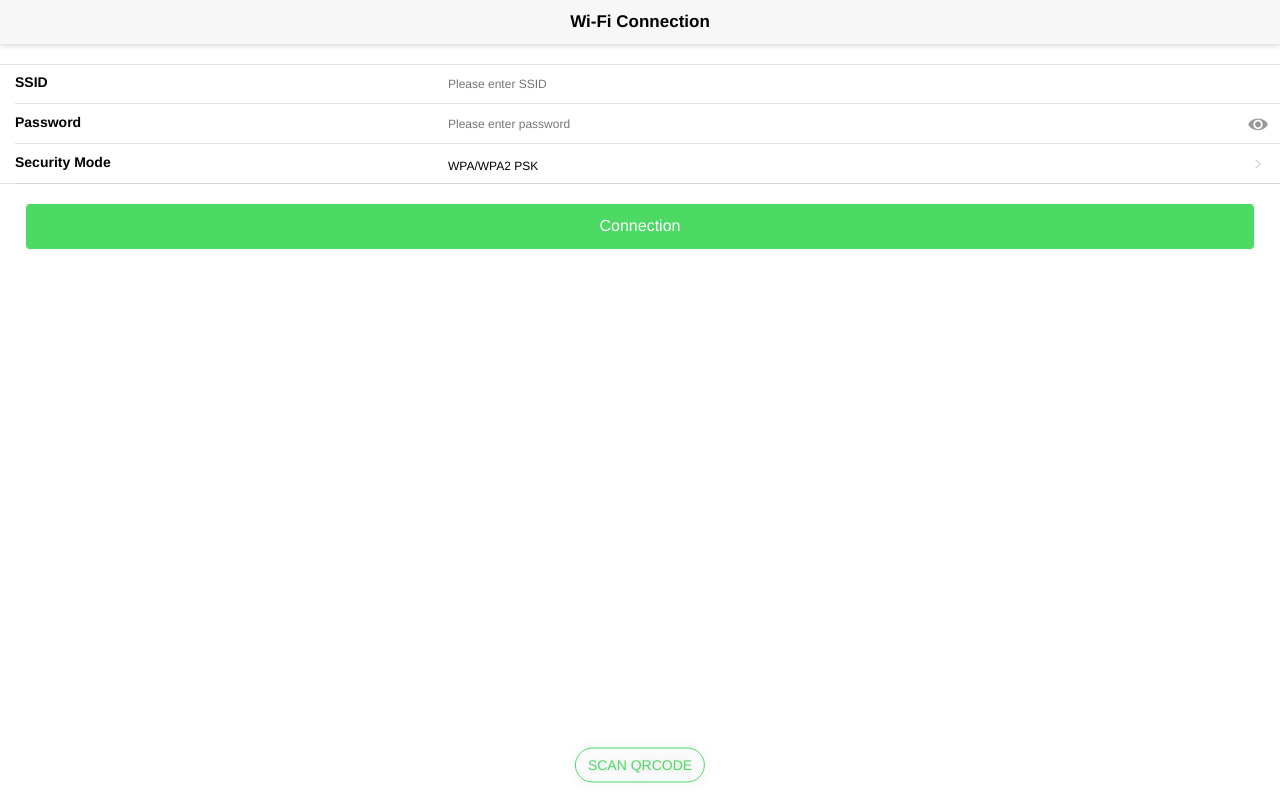
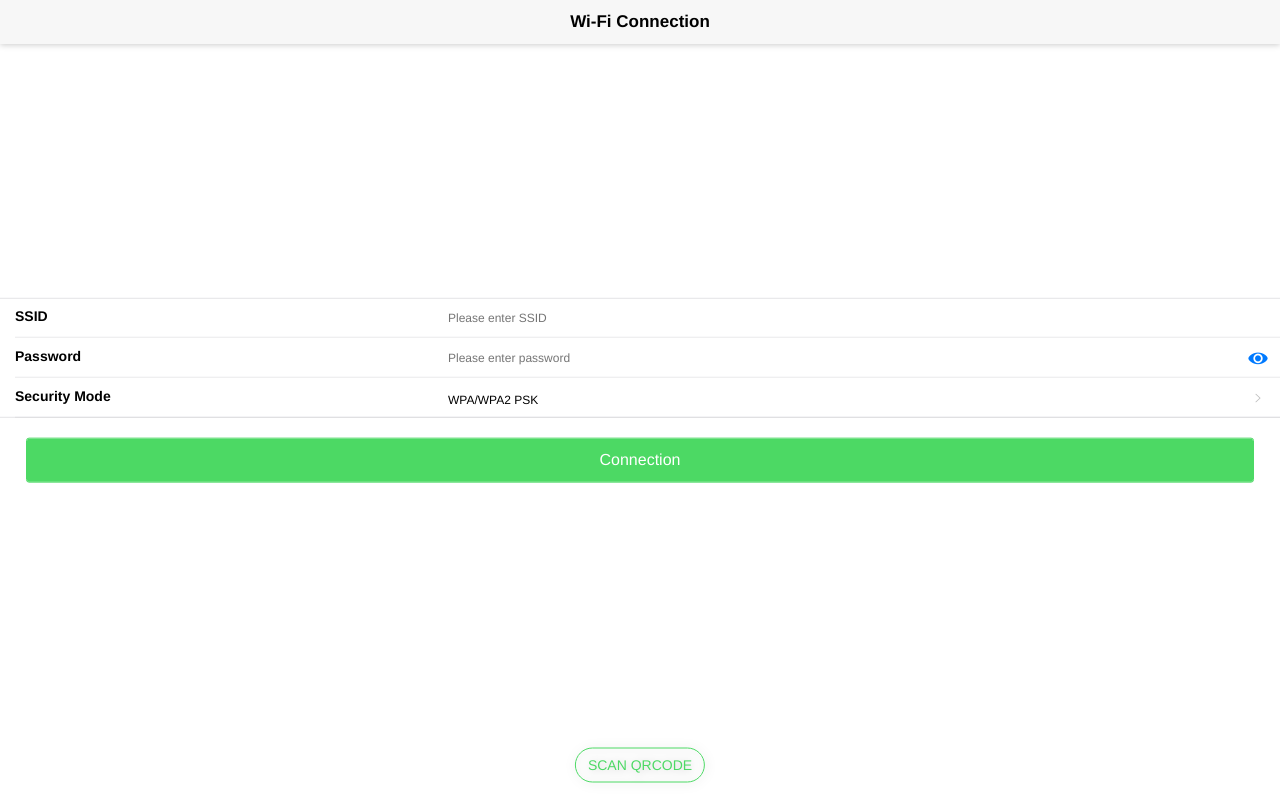
Before and after one commit to ouchunrun/Wi-Fi_connection, a plain HTML site: page src/components/connection.html in a window 1280 px wide. Drawn offline with Linux system fonts and the light colour scheme.

Commit message:
add password visible set

```diff
--- a/src/components/connection.html
+++ b/src/components/connection.html
@@ -15,6 +15,7 @@
 		<h1 class="mui-title">Wi-Fi Connection</h1>
 	</header>
 	<div id="refreshContainer" class="mui-content mui-scroll-wrapper">
+		<div class="mui-login">
 			<div class="mui-input-group">
 				<div class="mui-input-row">
 					<label>SSID</label>
@@ -23,7 +24,7 @@
 
 				<div class="mui-input-row">
 					<label>Password</label>
-				<input id="pwd" class="mui-input-password" type="password" placeholder="Please enter password" />
+					<input id="pwd" class="mui-input-password" type="text" placeholder="Please enter password" />
 				</div>
 
 				<div class="mui-input-row">
@@ -40,6 +41,7 @@
 			</div>
 
 			<button type="button" class="mui-btn mui-btn-success mui-btn-confirm" id="validation">Connection</button>
+		</div>
 		<button id="scanQR" type="button" class="mui-btn mui-btn-success mui-btn-outlined">SCAN QRCODE</button>
 	</div>
 
--- a/src/css/style.css
+++ b/src/css/style.css
@@ -1,8 +1,5 @@
 .mui-title{
     font-weight: bold;
-}
-#refreshContainer{
-    margin-top: 20px;
 }
 .mui-input-clear{
     font-size: 14px;
@@ -35,6 +32,13 @@
     margin: 20px 2%;
 }
 
+.mui-login{
+    position: absolute;
+    top: 50%;
+    left: 50%;
+    transform: translate(-50%,-50%);
+    width: 100%;
+}
 /*扫码*/
 #scanQR{
     direction: ltr;
--- a/src/js/connection.js
+++ b/src/js/connection.js
@@ -74,14 +74,15 @@ function parseQRCode(QRCode){
                     } else if (data.startsWith('P:')) {  // 密码
                         //  iOS Safari 已知问题：为了保护用户的隐私安全，使用 JavaScript 设置 <input type="password"> 元素的值是无效的。
                         pwdElement.type = 'text'
-                        pwdElement.classList.remove('mui-input-password')
-                        pwdElement.classList.add('mui-input-clear')
+                        // pwdElement.classList.remove('mui-input-password')
+                        // pwdElement.classList.add('mui-input-clear')
 
                         pwdElement.value = value
 
-                        pwdElement.type = 'password'
-                        pwdElement.classList.remove('mui-input-clear')
-                        pwdElement.classList.add('mui-input-password')
+                        // pwdElement.type = 'password'
+                        // pwdElement.classList.remove('mui-input-clear')
+                        // pwdElement.classList.add('mui-input-password')
+                        pwdVisibilityChange(true)
                     } else if (data.startsWith('T:')) {  // 加密方式
                         console.log('security type: ', value)
                     }else if (data.startsWith('H:')) {  // 网络是否隐藏
@@ -98,18 +99,40 @@ function parseQRCode(QRCode){
 }
 
 /**
+ * 切换密码显示和隐藏
+ * @param visible
+ */
+function pwdVisibilityChange(visible){
+    console.log('set password visible ', visible)
+    let visibilityChange = document.getElementsByClassName('mui-icon mui-icon-eye')[0]
+    if(visible){
+        // 默认显示密码
+        pwdElement.type = 'text'
+        visibilityChange.classList.add('mui-active')
+    }else {
+        pwdElement.type = 'password'
+        visibilityChange.classList.remove('mui-active')
+    }
+}
+
+/**
  * 监听页面变化，自动填充页面扫描值
  */
 document.addEventListener('visibilitychange', function() {
     let isHidden = document.hidden;
-    // console.log(`document visibilityState is ${document.visibilityState}`)
+    console.log(`document visibilityState is ${document.visibilityState}`)
     if (isHidden) {
         sessionStorage.setItem('QRCode', '')
     } else {
         let QRCode = sessionStorage.getItem('QRCode')
         parseQRCode(QRCode)
+        pwdVisibilityChange(true)
     }
 })
+
+window.onload = function (){
+    pwdVisibilityChange(true)
+}
 
 // window.addEventListener('refresh', function(e) {
 //     console.warn('refresh')
```
Lines whose indentation alone changed are shown as unchanged.
